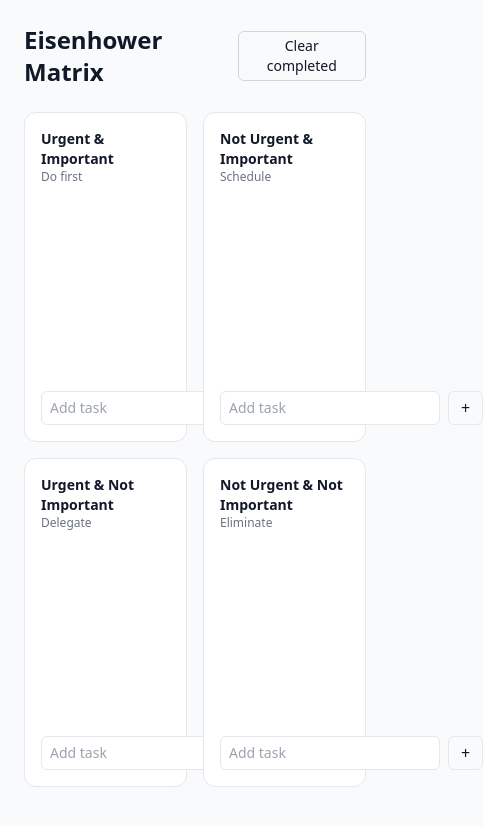
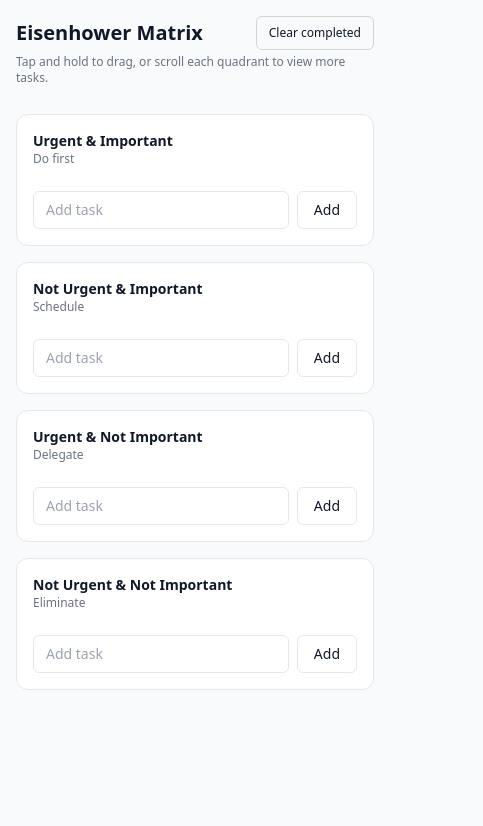
Before and after one commit to prateek-mehra/minimal-eisenhower, a React (Vite) app: page / in a window 390 px wide. Shown: the top 826 px of the page, 483 px wide, since content can reach past the window. Built offline with nearby package versions, Linux system fonts and the light colour scheme.

Commit message:
Improve mobile usability and add UUID fallback

```diff
--- a/src/App.jsx
+++ b/src/App.jsx
@@ -3,6 +3,10 @@ import {
   DndContext,
   closestCenter,
   useDroppable,
+  PointerSensor,
+  TouchSensor,
+  useSensor,
+  useSensors,
 } from "@dnd-kit/core"
 
 import {
@@ -23,6 +27,13 @@ const QUADRANTS = [
   { id: "NN", title: "Not Urgent & Not Important", subtitle: "Eliminate" },
 ]
 
+const generateId = () => {
+  if (typeof crypto !== "undefined" && crypto.randomUUID) {
+    return crypto.randomUUID()
+  }
+  return `task_${Date.now()}_${Math.random().toString(16).slice(2)}`
+}
+
 export default function App() {
   const [tasks, setTasks] = useState(() => {
     try {
@@ -37,7 +48,14 @@ export default function App() {
     localStorage.setItem(STORAGE_KEY, JSON.stringify(tasks))
   }, [tasks])
 
-
+  const sensors = useSensors(
+    useSensor(PointerSensor, {
+      activationConstraint: { distance: 6 },
+    }),
+    useSensor(TouchSensor, {
+      activationConstraint: { delay: 180, tolerance: 8 },
+    })
+  )
 
   const addTask = (title, quadrant) => {
     if (!title.trim()) return
@@ -45,7 +63,7 @@ export default function App() {
     setTasks(prev => [
       ...prev,
       {
-        id: crypto.randomUUID(),
+        id: generateId(),
         title,
         quadrant,
         completed: false,
@@ -137,26 +155,32 @@ export default function App() {
   }
 
   return (
-    <div className="min-h-screen bg-gray-50 p-6">
-      <div className="flex items-center justify-between mb-6">
-  <h1 className="text-2xl font-semibold">
+    <div className="min-h-[100dvh] bg-gray-50 px-4 pt-[env(safe-area-inset-top)] pb-[env(safe-area-inset-bottom)] sm:p-6">
+      <div className="mx-auto w-full max-w-5xl">
+        <div className="sticky top-0 z-10 -mx-4 mb-4 bg-gray-50/95 px-4 pb-3 pt-4 backdrop-blur sm:static sm:mx-0 sm:mb-6 sm:bg-transparent sm:px-0 sm:pb-0 sm:pt-0">
+          <div className="flex items-center justify-between gap-3">
+            <h1 className="text-xl font-semibold sm:text-2xl">
               Eisenhower Matrix
             </h1>
 
             <button
               onClick={clearCompleted}
-    className="text-sm px-3 py-1 rounded-md border border-gray-300 hover:bg-gray-100"
+              className="text-xs sm:text-sm px-3 py-2 rounded-md border border-gray-300 hover:bg-gray-100"
             >
               Clear completed
             </button>
           </div>
-
+          <p className="mt-1 text-xs text-gray-500 sm:text-sm">
+            Tap and hold to drag, or scroll each quadrant to view more tasks.
+          </p>
+        </div>
 
         <DndContext
+          sensors={sensors}
           collisionDetection={closestCenter}
           onDragEnd={handleDragEnd}
         >
-        <div className="grid grid-cols-2 grid-rows-2 gap-4 h-[80vh]">
+          <div className="grid grid-cols-1 gap-4 md:grid-cols-2 md:grid-rows-2 md:h-[80vh]">
             {QUADRANTS.map(q => (
               <Quadrant
                 key={q.id}
@@ -172,6 +196,7 @@ export default function App() {
             ))}
           </div>
         </DndContext>
+      </div>
     </div>
   )
 }
@@ -197,10 +222,10 @@ function Quadrant({
   }
 
   return (
-    <div className="bg-white rounded-xl border border-gray-200 p-4 flex flex-col">
+    <div className="bg-white rounded-xl border border-gray-200 p-4 flex flex-col md:min-h-[16rem]">
       <div className="mb-3">
-        <h2 className="text-sm font-semibold">{quadrant.title}</h2>
-        <p className="text-xs text-gray-500">{quadrant.subtitle}</p>
+        <h2 className="text-sm font-semibold sm:text-base">{quadrant.title}</h2>
+        <p className="text-xs text-gray-500 sm:text-sm">{quadrant.subtitle}</p>
       </div>
 
       <SortableContext
@@ -209,7 +234,7 @@ function Quadrant({
       >
         <div
           ref={setNodeRef}
-          className="flex-1 space-y-2 overflow-auto"
+          className="flex-1 space-y-2 overflow-auto overscroll-contain"
         >
           {tasks.map(task => (
             <SortableTask
@@ -224,7 +249,7 @@ function Quadrant({
 
       <div className="mt-3 flex gap-2">
         <input
-          className="flex-1 rounded-md border px-2 py-1 text-sm"
+          className="flex-1 rounded-md border px-3 py-2 text-sm sm:text-base"
           placeholder="Add task"
           value={input}
           onChange={e => setInput(e.target.value)}
@@ -232,9 +257,10 @@ function Quadrant({
         />
         <button
           onClick={handleAdd}
-          className="px-3 py-1 border rounded-md"
+          className="px-4 py-2 border rounded-md text-sm sm:text-base"
+          aria-label={`Add task to ${quadrant.title}`}
         >
-          +
+          Add
         </button>
       </div>
     </div>
@@ -262,13 +288,13 @@ function SortableTask({ task, onToggle, onDelete }) {
     <div
       ref={setNodeRef}
       style={style}
-      className="group flex items-center gap-2 text-sm bg-white rounded-md px-2 py-1 border"
+      className="group flex items-center gap-3 text-sm sm:text-base bg-white rounded-md px-3 py-2 border"
     >
       {/* Drag handle */}
       <span
         {...attributes}
         {...listeners}
-        className="cursor-grab text-gray-400"
+        className="cursor-grab text-gray-400 text-lg leading-none touch-none select-none"
         title="Drag"
       >
         ☰
@@ -279,7 +305,7 @@ function SortableTask({ task, onToggle, onDelete }) {
         type="checkbox"
         checked={task.completed}
         onChange={() => onToggle(task.id)}
-        className="cursor-pointer"
+        className="cursor-pointer h-4 w-4 sm:h-5 sm:w-5"
       />
 
       {/* Text */}
@@ -294,8 +320,9 @@ function SortableTask({ task, onToggle, onDelete }) {
       {/* Delete */}
       <button
         onClick={() => onDelete(task.id)}
-        className="opacity-0 group-hover:opacity-100 text-gray-400 hover:text-red-500 px-1"
+        className="opacity-100 sm:opacity-0 sm:group-hover:opacity-100 text-gray-400 hover:text-red-500 px-2 text-base"
         title="Delete"
+        aria-label={`Delete ${task.title}`}
       >
         ✕
       </button>
```
Lines whose indentation alone changed are shown as unchanged.
